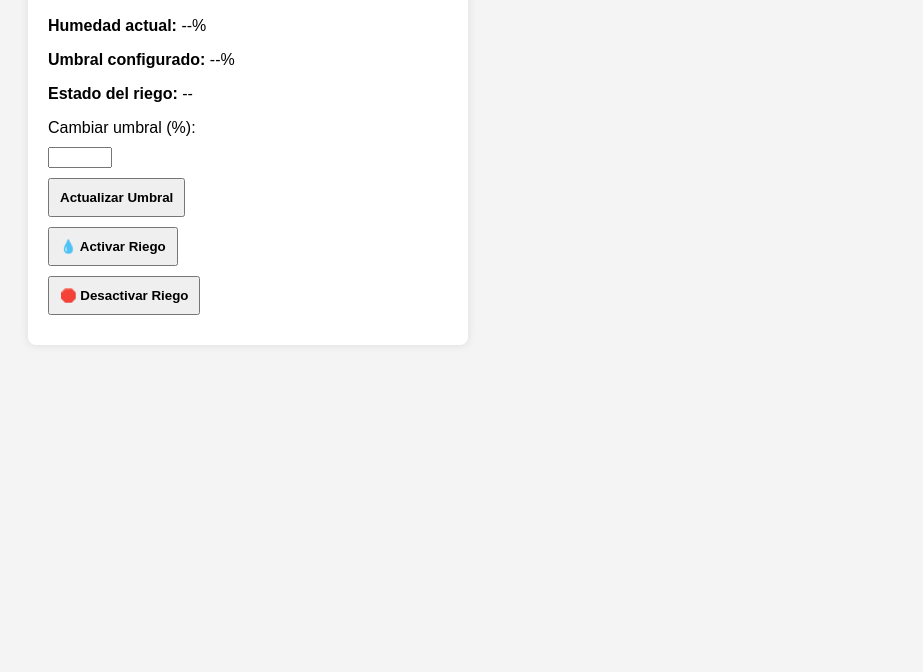
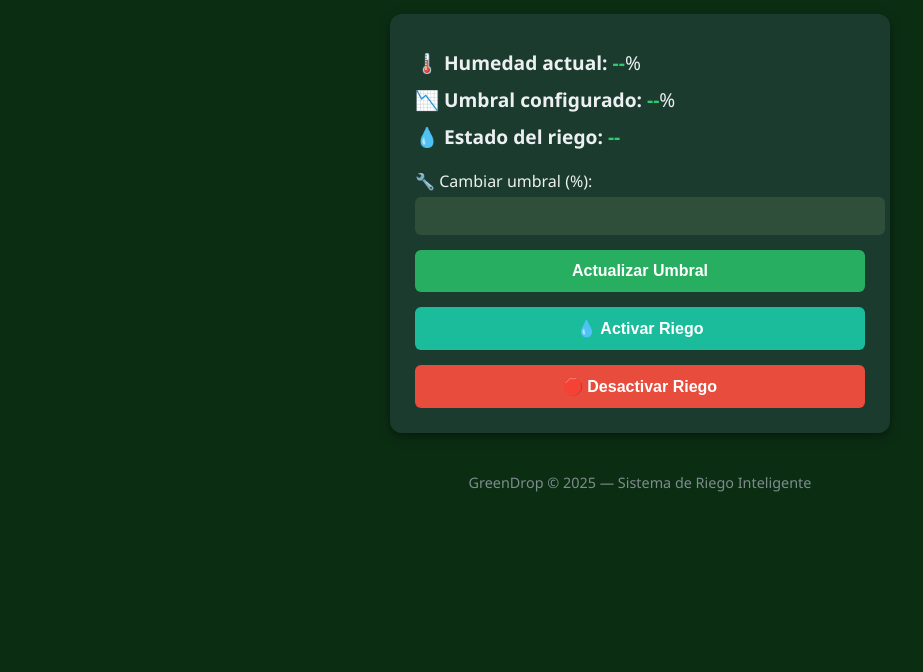
Before and after one commit to julianhidalgo10/Greendrop, a plain HTML site: page src/static/index.html in a window 1280 px wide. Shown: the part 128-800 px from the top of the page, without its empty margins (0-923 px from the left). Drawn offline with Linux system fonts and the light colour scheme; no server answers.

Commit message:
Add more attractive web server design
The web server interface is modified with an ecological design in line with the project.

```diff
--- a/src/static/index.html
+++ b/src/static/index.html
@@ -2,47 +2,124 @@
 <html lang="es">
 <head>
   <meta charset="UTF-8" />
+  <meta name="viewport" content="width=device-width, initial-scale=1.0" />
   <title>GreenDrop - Control de Riego</title>
   <style>
     body {
-            font-family: Arial, sans-serif;
-            padding: 20px;
-            background: #f4f4f4;
+      font-family: 'Segoe UI', sans-serif;
+      background-color: #0b2e13;
+      color: #ecf0f1;
+      padding: 30px;
+      margin: 0;
     }
-        h1 { color: #2c3e50; }
+
+    h1 {
+      text-align: center;
+      font-size: 2.5em;
+      color: #2ecc71;
+    }
+
+    .container {
+      display: flex;
+      justify-content: center;
+      margin-top: 30px;
+    }
+
     .card {
-            background: white;
-            padding: 20px;
-            margin-top: 15px;
-            border-radius: 8px;
-            box-shadow: 0 0 10px rgba(0,0,0,0.1);
-            max-width: 400px;
+      background-color: #1c3b2f;
+      padding: 25px;
+      border-radius: 12px;
+      box-shadow: 0 4px 12px rgba(0, 0, 0, 0.4);
+      max-width: 450px;
+      width: 100%;
     }
-        label, input, button {
-            display: block;
+
+    .card p {
+      font-size: 1.2em;
       margin: 10px 0;
     }
+
+    .status {
+      color: #2ecc71;
+      font-weight: bold;
+    }
+
+    label {
+      display: block;
+      margin-top: 20px;
+      margin-bottom: 5px;
+    }
+
+    input[type="number"] {
+      width: 100%;
+      padding: 10px;
+      border: none;
+      border-radius: 6px;
+      background-color: #2f4f3a;
+      color: #fff;
+      font-size: 1em;
+    }
+
     button {
-            padding: 10px;
+      margin-top: 15px;
+      padding: 12px;
+      font-size: 1em;
       font-weight: bold;
+      border: none;
+      border-radius: 6px;
       cursor: pointer;
+      width: 100%;
+      transition: background 0.3s ease;
+    }
+
+    button:hover {
+      opacity: 0.9;
+    }
+
+    .btn-umbral {
+      background-color: #27ae60;
+      color: #fff;
+    }
+
+    .btn-activar {
+      background-color: #1abc9c;
+      color: #fff;
+    }
+
+    .btn-desactivar {
+      background-color: #e74c3c;
+      color: #fff;
+    }
+
+    footer {
+      text-align: center;
+      margin-top: 40px;
+      color: #7f8c8d;
+      font-size: 0.9em;
     }
   </style>
 </head>
 <body>
   <h1>🌿 GreenDrop</h1>
+
+  <div class="container">
     <div class="card">
-        <p><strong>Humedad actual:</strong> <span id="humedad">--</span>%</p>
-        <p><strong>Umbral configurado:</strong> <span id="umbral">--</span>%</p>
-        <p><strong>Estado del riego:</strong> <span id="estado">--</span></p>
+      <p><strong>🌡️ Humedad actual:</strong> <span id="humedad" class="status">--</span>%</p>
+      <p><strong>📉 Umbral configurado:</strong> <span id="umbral" class="status">--</span>%</p>
+      <p><strong>💧 Estado del riego:</strong> <span id="estado" class="status">--</span></p>
 
-        <label for="nuevoUmbral">Cambiar umbral (%):</label>
+      <label for="nuevoUmbral">🔧 Cambiar umbral (%):</label>
       <input type="number" id="nuevoUmbral" min="0" max="100" />
-        <button onclick="actualizarUmbral()">Actualizar Umbral</button>
 
-        <button onclick="activarRiego()">💧 Activar Riego</button>
-        <button onclick="desactivarRiego()">🛑 Desactivar Riego</button>
+      <button class="btn-umbral" onclick="actualizarUmbral()">Actualizar Umbral</button>
+      <button class="btn-activar" onclick="activarRiego()">💧 Activar Riego</button>
+      <button class="btn-desactivar" onclick="desactivarRiego()">🛑 Desactivar Riego</button>
     </div>
+  </div>
+
+  <footer>
+    GreenDrop © 2025 — Sistema de Riego Inteligente
+  </footer>
 
   <script>
     async function cargarDatos() {
@@ -65,7 +142,7 @@
       }
       await fetch("/api/umbral", {
         method: "POST",
-                headers: { 'Content-Type': 'application/json' },
+        headers: { "Content-Type": "application/json" },
         body: JSON.stringify({ umbral: valor })
       });
       cargarDatos();
@@ -74,7 +151,7 @@
     async function activarRiego() {
       await fetch("/api/riego", {
         method: "POST",
-                headers: { 'Content-Type': 'application/json' },
+        headers: { "Content-Type": "application/json" },
         body: JSON.stringify({ estado: "ON" })
       });
       cargarDatos();
@@ -83,7 +160,7 @@
     async function desactivarRiego() {
       await fetch("/api/riego", {
         method: "POST",
-                headers: { 'Content-Type': 'application/json' },
+        headers: { "Content-Type": "application/json" },
         body: JSON.stringify({ estado: "OFF" })
       });
       cargarDatos();
```
Lines whose indentation alone changed are shown as unchanged.
